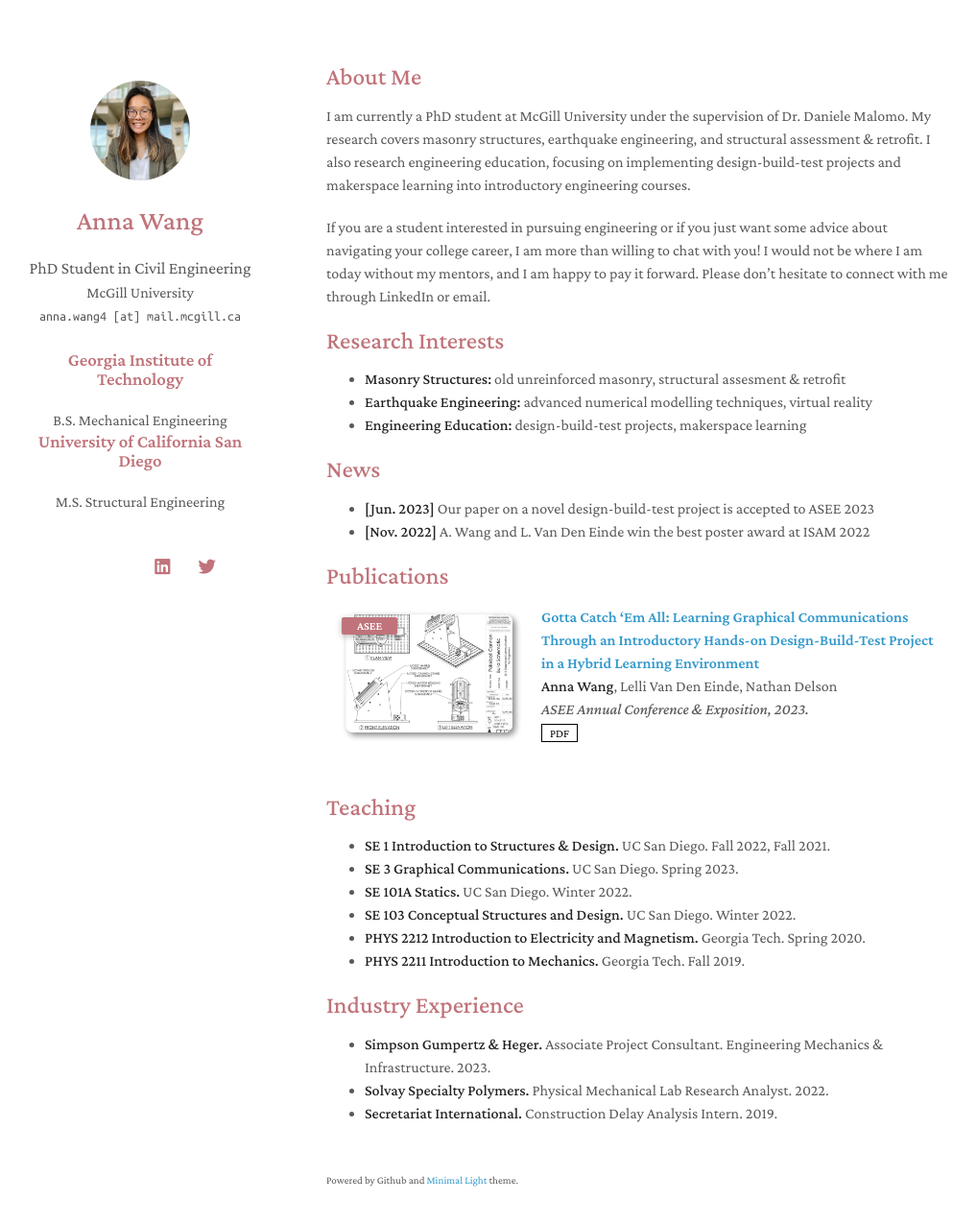
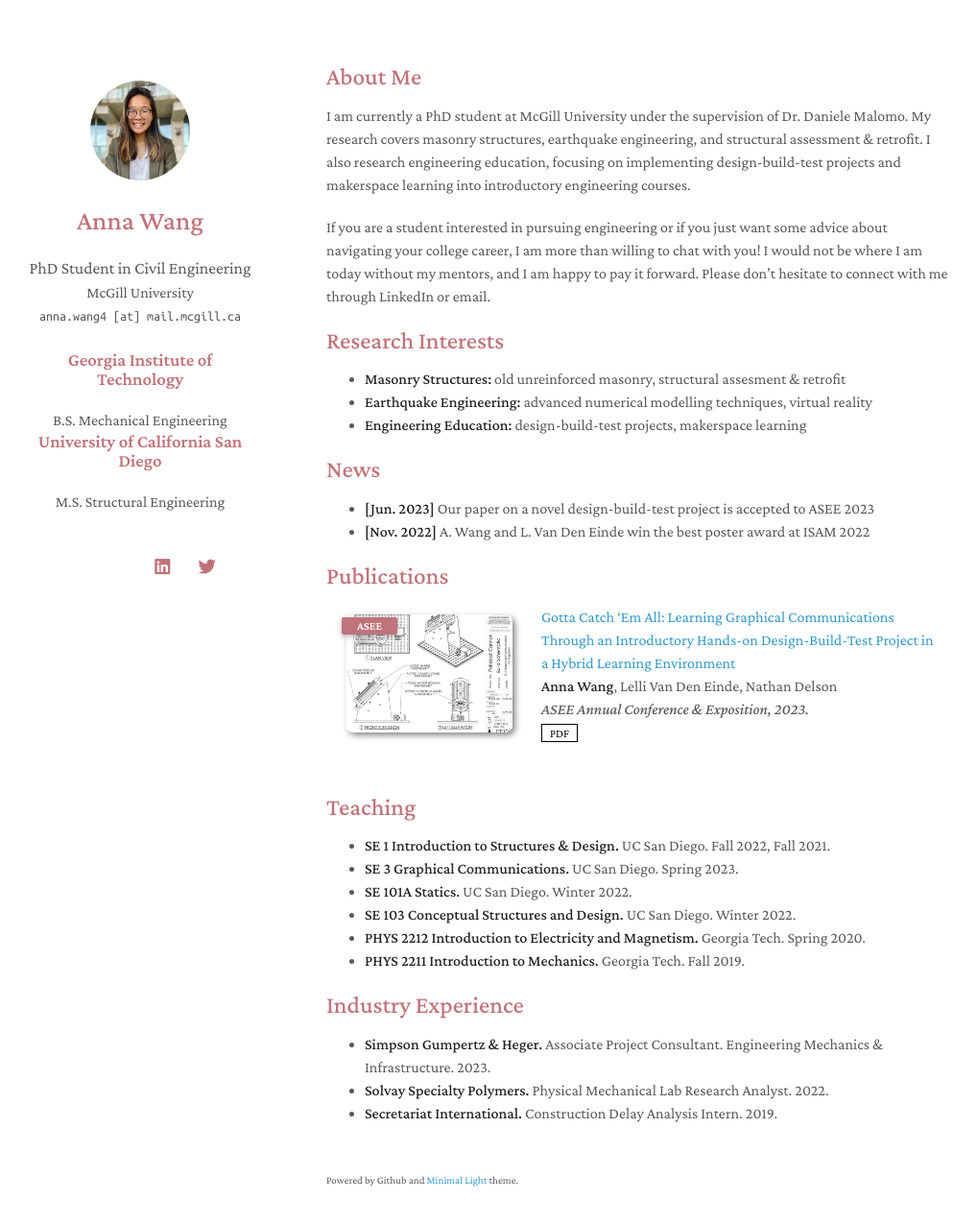
Before and after one commit to anna-h-wang/annawang, a Jekyll site: the page built from index.md, in a window 1280 px wide and 1310 px high. Shown: the top 1275 px of the window at 96% size, without its empty margins (130-1148 px from the left). Built offline with Jekyll 4.4.1, drawn with Linux system fonts in a browser that asks for light colours; nearby versions of some CDN libraries; a style sheet for code colours, icons or effects is not loaded; our own code applies the rules of GitHub Pages for plain Markdown files.

Commit message:
Update publications.md

```diff
--- a/_includes/publications.md
+++ b/_includes/publications.md
@@ -12,7 +12,7 @@
   </div>
 
   <div class="col-sm-9" style="position: relative;padding-right: 15px;padding-left: 20px;">
-    <div class="title"><a href="https://peer.asee.org/gotta-catch-em-all-learning-graphical-communications-through-an-introductory-hands-on-design-build-test-project-in-a-hybrid-learning-environment">Gotta Catch ‘Em All: Learning Graphical Communications Through an Introductory Hands-on Design-Build-Test Project in a Hybrid Learning Environment</a></div>
+    <div class="papertitle"><a href="https://peer.asee.org/gotta-catch-em-all-learning-graphical-communications-through-an-introductory-hands-on-design-build-test-project-in-a-hybrid-learning-environment">Gotta Catch ‘Em All: Learning Graphical Communications Through an Introductory Hands-on Design-Build-Test Project in a Hybrid Learning Environment</a></div>
     <div class="author"><strong>Anna Wang</strong>, Lelli Van Den Einde, Nathan Delson</div>
     <div class="periodical"><em>ASEE Annual Conference & Exposition<strong></strong>, 2023.</em></div>
     <div class="links">
```
